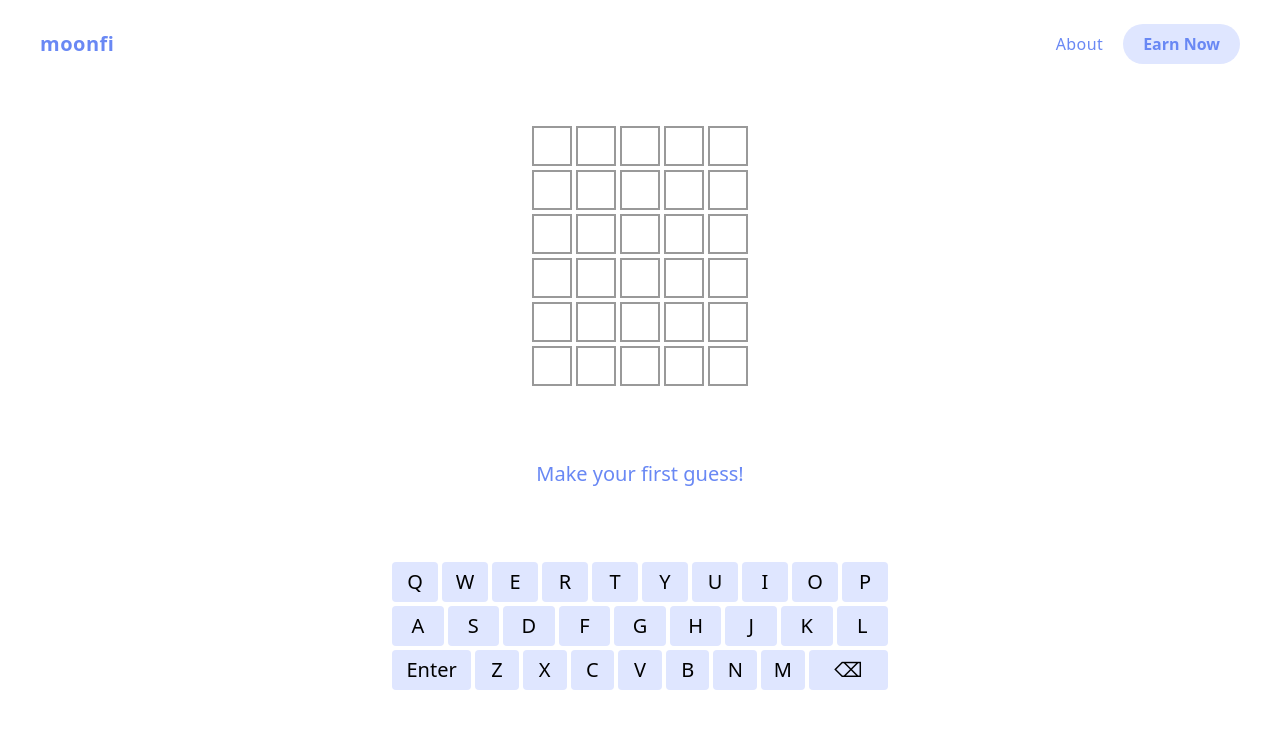
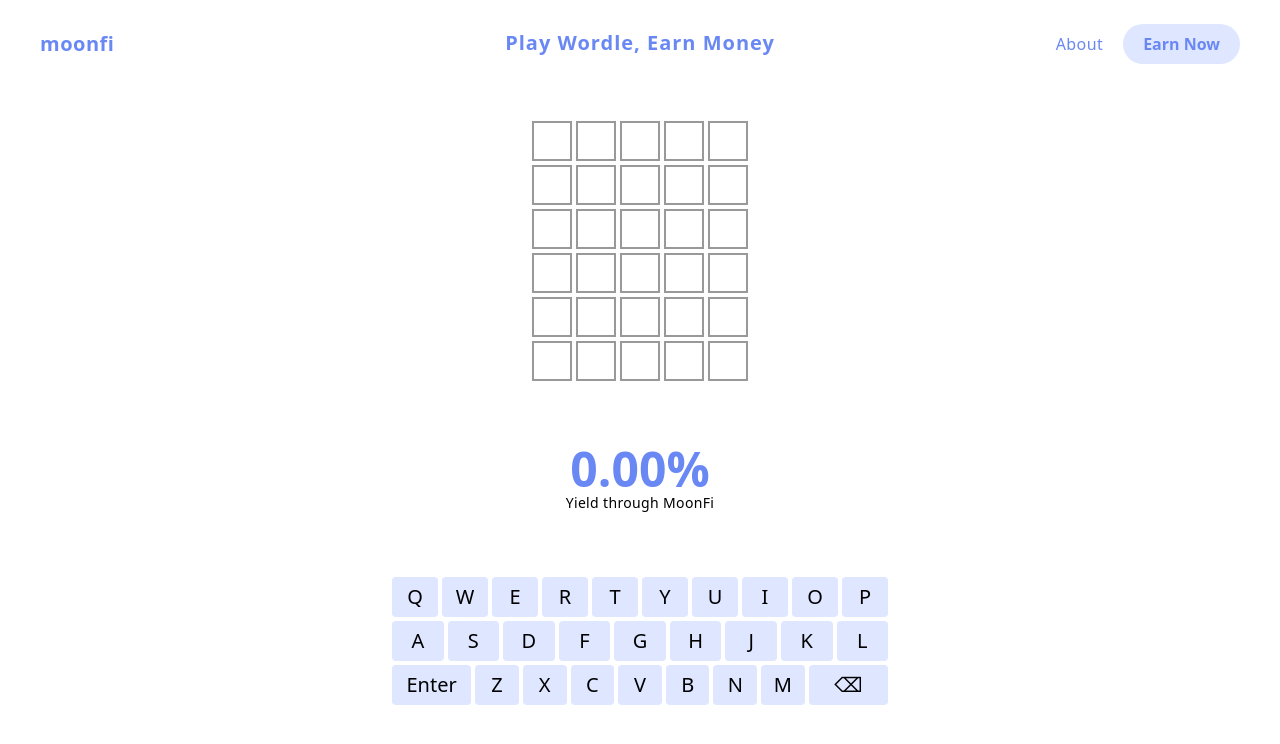
Before and after one commit to moonfi-dev/landing, a Next.js app: page / in a window 1280 px wide. Shown: the top 744 px of the page. Built offline with nearby package versions, Linux system fonts and the light colour scheme.

Commit message:
change to const word (crane), add apy update, remove hint, add error, add slogan

```diff
--- a/components/Navbar.jsx
+++ b/components/Navbar.jsx
@@ -11,16 +11,21 @@ export const Navbar = () => {
 
   return (
     <>
-      <nav id="#navbar" className='flex items-center flex-wrap px-10 py-6'>
+      <nav id="#navbar" className='flex justify-between items-center flex-wrap md:px-10 px-3 py-6'>
         <Link href='/'>
-          <a className='inline-flex items-center'>
+          <a className='inline-flex items-center lg:basis-1/4 basis-1/5'>
             <span className='text-xl text-main-color font-bold tracking-wide'>
               {process.env.companyName}
             </span>
           </a>
         </Link>
+        <div className='animate-bounce flex-1 grow items-center'>
+          <span className='text-xl text-main-color font-semibold tracking-wider'>
+            Play Wordle, Earn Money
+          </span>
+        </div>
         <button
-          className='inline-flex p-3 rounded lg:hidden text-main-color ml-auto outline-none'
+          className='inline-flex flex-row-reverse p-3 rounded lg:hidden basis-1/5 text-main-color ml-auto outline-none'
           onClick={handleClick}
         >
           <svg
@@ -41,7 +46,7 @@ export const Navbar = () => {
         <div
           className={`${
             active ? '' : 'hidden'
-          }   w-full lg:inline-flex lg:flex-grow lg:w-auto`}
+          }   w-full lg:inline-flex lg:basis-1/4`}
         >
           <div className='lg:inline-flex lg:flex-row lg:ml-auto lg:w-auto w-full lg:items-center items-start flex flex-col lg:h-auto'>
             <Link href="/about" passHref>
--- a/components/Wordle/Game.tsx
+++ b/components/Wordle/Game.tsx
@@ -1,3 +1,4 @@
+import Link from 'next/link';
 import { useEffect, useRef, useState } from "react";
 import { Row, RowState } from "./Row";
 import dictionary from "./words/dictionary.json";
@@ -31,64 +32,23 @@ interface GameProps {
   keyboardLayout: string
 }
 
-const targets = targetList.slice(0, targetList.indexOf("murky") + 1); // Words no rarer than this one
+const TARGET_WORD = "crane"
 
 const WORD_LENGTH = 5
-
-function randomTarget(wordLength: number): string {
-  const eligible = targets.filter((word) => word.length === wordLength);
-  let candidate: string;
-  do {
-    candidate = pick(eligible);
-  } while (/\*/.test(candidate));
-  return candidate;
-}
-
-function parseUrlGameNumber(): number {
-  const gameParam = urlParam("game");
-  if (!gameParam) return 1;
-  const gameNumber = Number(gameParam);
-  return gameNumber >= 1 && gameNumber <= 1000 ? gameNumber : 1;
-}
 
 function Game(props: GameProps) {
   const [gameState, setGameState] = useState(GameState.Playing);
   const [guesses, setGuesses] = useState<string[]>([]);
   const [currentGuess, setCurrentGuess] = useState<string>("");
-  const [wordLength, setWordLength] = useState(WORD_LENGTH);
-  const [gameNumber, setGameNumber] = useState(parseUrlGameNumber());
-  const [target, setTarget] = useState(() => {
-    resetRng();
-    return randomTarget(wordLength);
-  });
-  const [hint, setHint] = useState<string>("Make your first guess!")
-  const currentSeedParams = () =>
-    `?seed=${seed}&length=${wordLength}&game=${gameNumber}`;
-  useEffect(() => {
-    if (seed) {
-      window.history.replaceState(
-        {},
-        document.title,
-        window.location.pathname + currentSeedParams()
-      );
-    }
-  }, [wordLength, gameNumber]);
+  const [target, setTarget] = useState<string>(TARGET_WORD)
+
+  const [errorMessage, setErrorMessage] = useState("")
+  const [doneMessage, setDoneMessage] = useState("")
+  const [currentAPY, setCurrentAPY] = useState("")
+
   const tableRef = useRef<HTMLTableElement>(null);
 
-  useEffect(() => {
-    const result: number = guesses.length
-    const apy = wordleScoreToAPY(result)
-    const gameOver = (verbed: string) =>
-    `You ${verbed}.\n Click Earn Now on the top right\n to earn ${apy}% APY today!`
-
-    if (gameState == GameState.Won) {
-      setHint(gameOver(`won in ${result}`))
-    } else if (gameState == GameState.Lost) {
-      setHint(gameOver('lost'))
-    }
-  }, [gameState, guesses, target])
-
-  async function share(copiedHint: string, text?: string) {
+  async function share(copiedMessage: string, text?: string) {
     var url = 'https://moonfi.co'
     const body = url + (text ? '\n\n' + text : '')
     if (
@@ -104,75 +64,73 @@ function Game(props: GameProps) {
     }
     try {
       await navigator.clipboard.writeText(body)
-      setHint(copiedHint)
+      setDoneMessage(copiedMessage)
       return
     } catch (e) {
       console.warn('navigator.clipboard.writeText failed:', e)
     }
-    setHint(url)
   }
 
-  const startNextGame = () => {
-    const newWordLength = WORD_LENGTH;
-    setWordLength(newWordLength);
-    setTarget(randomTarget(newWordLength));
-    console.log(target)
-    setHint("");
-    setGuesses([]);
-    setCurrentGuess("");
-    setGameState(GameState.Playing);
-    setGameNumber((x) => x + 1);
-  };
+  useEffect(() => {
+    setErrorMessage("")
+
+    const currentApy = wordleScoreToAPY(guesses.length)
+    setCurrentAPY(currentApy.toString())
+
+    const gameOver = (apy: number) =>
+    `Congrats! Click here to earn your ${apy}% APY today!`
+
+    if (gameState == GameState.Won) {
+      setDoneMessage(gameOver(currentApy))
+    } else if (gameState == GameState.Lost) {
+      setDoneMessage("Refresh to try again!")
+    }
+  }, [gameState, guesses])
 
   const onKey = (key: string) => {
     if (gameState !== GameState.Playing) {
-      if (key === "Enter") {
-        startNextGame();
+      if (key === 'Enter') {
+        // TODO(!): Show congrats screen? Go to user balance?
       }
-      return;
+      return
     }
     if (guesses.length === props.maxGuesses) return;
     if (/^[a-z]$/i.test(key)) {
       setCurrentGuess((guess) =>
-        (guess + key.toLowerCase()).slice(0, wordLength)
+        (guess + key.toLowerCase()).slice(0, WORD_LENGTH)
       );
       tableRef.current?.focus();
-      setHint("");
     } else if (key === "Backspace") {
       setCurrentGuess((guess) => guess.slice(0, -1));
-      setHint("");
+      setErrorMessage("")
     } else if (key === "Enter") {
-      if (currentGuess.length !== wordLength) {
-        setHint("Too short");
+      if (currentGuess.length !== WORD_LENGTH) {
+        setErrorMessage("Too short");
         return;
       }
       if (!dictionary.includes(currentGuess)) {
-        setHint("Not a valid word");
+        setErrorMessage("Not a valid word");
         return;
       }
-      for (const g of guesses) {
-        const c = clue(g, target);
-        const feedback = violation(props.difficulty, c, currentGuess);
-        if (feedback) {
-          setHint(feedback);
-          return;
-        }
-      }
+      setErrorMessage("")
+      // for (const g of guesses) {
+      //   const c = clue(g, target);
+      //   const feedback = violation(props.difficulty, c, currentGuess);
+      //   if (feedback) {
+      //     setGameMessage(feedback);
+      //     return;
+      //   }
+      // }
       setGuesses((guesses) => guesses.concat([currentGuess]));
       setCurrentGuess((guess) => "");
 
       const gameOver = (verbed: string) =>
       `You ${verbed}! The answer was ${target.toUpperCase()}`
-      console.log(target)
+
       if (currentGuess === target) {
-        setHint(gameOver("won"));
         setGameState(GameState.Won);
       } else if (guesses.length + 1 === props.maxGuesses) {
-        setHint(gameOver("lost"));
         setGameState(GameState.Lost);
-      } else {
-        setHint("");
-        speak(describeClue(clue(currentGuess, target)));
       }
     }
   };
@@ -234,17 +192,45 @@ function Game(props: GameProps) {
       >
         <tbody>{tableRows}</tbody>
       </table>
+      <div className="flex flex-col justify-center items-center">
+        { currentAPY && (
+          <div className="flex flex-col justify-center items-center">
+            <div className="
+              flex
+              text-5xl font-bold text-main-color hover:text-secondary-color
+            "> {/* rounded-md outline outline-secondary-color outline-offset-4 outline-[0.4em] */}
+              {currentAPY}.00%
+            </div>
+            <div className="text-black tracking-wide text-sm">
+              Yield through MoonFi
+            </div>
+          </div>
+        )}
+        { errorMessage && (
           <p
-        className="text-xl"
+            className="flex px-3 my-3 text-md font-bold tracking-wide rounded-full bg-red-500"
             role="alert"
             style={{
-          color: 'var(--main-color)',
-          userSelect: /https?:/.test(hint) ? 'text' : 'none',
+              color: 'white',
+              userSelect: /https?:/.test(errorMessage) ? 'text' : 'none',
               whiteSpace: 'pre-wrap',
             }}
           >
-        {hint || `\u00a0`}
+            {errorMessage}
           </p>
+        )}
+        { doneMessage && (
+          <Link href="https://app.moonfi.co/" passHref>
+            <button
+              type="button"
+              className="w-full items-center justify-center rounded-full bg-secondary-color sm:px-5 px-2 py-2 md:mt-5 my-2 text-main-color font-semibold md:tracking-wide md:text-lg sm:text-base text-xs"
+            >
+              {doneMessage}
+            </button>
+          </Link>
+        )}
+
+      </div>
       <Keyboard
         layout={props.keyboardLayout}
         letterInfo={letterInfo}
@@ -253,7 +239,7 @@ function Game(props: GameProps) {
       <div className="flex flex-col py-auto">
           {gameState !== GameState.Playing && (
             <button
-              className="m-auto rounded-full border border-transparent bg-main-color px-10 py-4 text-base text-white shadow hover:bg-white focus:outline-none focus:ring-2 focus:ring-white focus:ring-offset-2 focus:ring-offset-main-color disabled:cursor-not-allowed disabled:opacity-50"
+              className="m-auto rounded-full border border-transparent px-5 py-2 md:mt-5 my-2 text-base font-bold tracking-wide shadow bg-main-color text-white hover:bg-purple hover:text-secondary-color"
               disabled={false}
               onClick={() => {
                 const emoji = props.colorBlind
```
Lines whose indentation alone changed are shown as unchanged.
